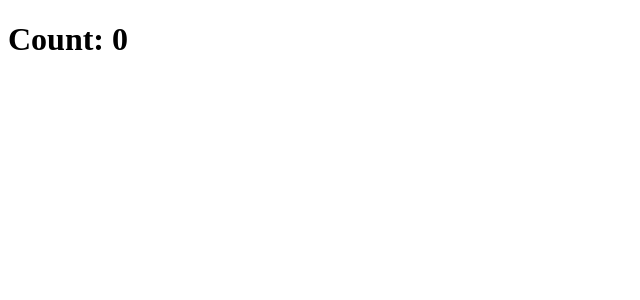
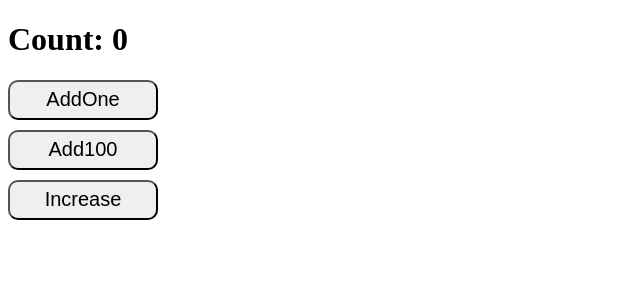
Before and after one commit to mate-academy/react_counter, a React (Create React App) app: page / in a window 1280 px wide. Shown: the top 300 px of the page, without its empty margins (0-640 px from the left). Built offline with nearby package versions, Linux system fonts and the light colour scheme; the HTML template or start-up script is replaced by a standard one.

Commit message:
The solution was implemented

```diff
--- a/package.json
+++ b/package.json
@@ -17,7 +17,7 @@
     "@mate-academy/cypress-tools": "^1.0.4",
     "@mate-academy/eslint-config-react": "*",
     "@mate-academy/eslint-config-react-typescript": "*",
-    "@mate-academy/scripts": "^1.2.1",
+    "@mate-academy/scripts": "^1.2.3",
     "@mate-academy/students-ts-config": "*",
     "@mate-academy/stylelint-config": "*",
     "@types/node": "^17.0.23",
--- a/src/App.tsx
+++ b/src/App.tsx
@@ -1,18 +1,9 @@
 import React from 'react';
 import './App.scss';
+import Counter from './components/Counter/Counter';
 
-class App extends React.Component {
-  addOne = () => {};
-
-  add100 = () => {};
-
-  increase = () => {};
-
-  render() {
-    return (
-      <h1>Count: 0</h1>
-    );
-  }
-}
+const App: React.FC = () => (
+  <Counter />
+);
 
 export default App;
--- /dev/null
+++ b/src/components/Counter/Counter.scss
@@ -0,0 +1,8 @@
+button {
+  display: block;
+  margin-bottom: 10px;
+  width: 150px;
+  height: 40px;
+  font-size: 20px;
+  border-radius: 10px;
+}
--- /dev/null
+++ b/src/components/Counter/Counter.tsx
@@ -0,0 +1,71 @@
+import React from 'react';
+import './Counter.scss';
+
+interface State {
+  currentCount: number,
+}
+
+class Counter extends React.Component<{}, State> {
+  state = {
+    currentCount: 0,
+  };
+
+  addOne = () => {
+    this.setState((prevState) => {
+      return {
+        currentCount: prevState.currentCount + 1,
+      };
+    });
+  };
+
+  add100 = () => {
+    this.setState((prevState) => {
+      return {
+        currentCount: prevState.currentCount + 100,
+      };
+    });
+  };
+
+  increase = () => {
+    this.setState((prevState) => {
+      if (prevState.currentCount % 5 === 0) {
+        this.add100();
+      }
+
+      return {
+        currentCount: prevState.currentCount + 1,
+      };
+    });
+  };
+
+  render() {
+    return (
+      <>
+        <h1>
+          Count:
+          {` ${this.state.currentCount}`}
+        </h1>
+        <button
+          type="button"
+          onClick={this.addOne}
+        >
+          AddOne
+        </button>
+        <button
+          type="button"
+          onClick={this.add100}
+        >
+          Add100
+        </button>
+        <button
+          type="button"
+          onClick={this.increase}
+        >
+          Increase
+        </button>
+      </>
+    );
+  }
+}
+
+export default Counter;
```
Also changed, not shown: 2 other files (tests, documents, lock files or other folders).
